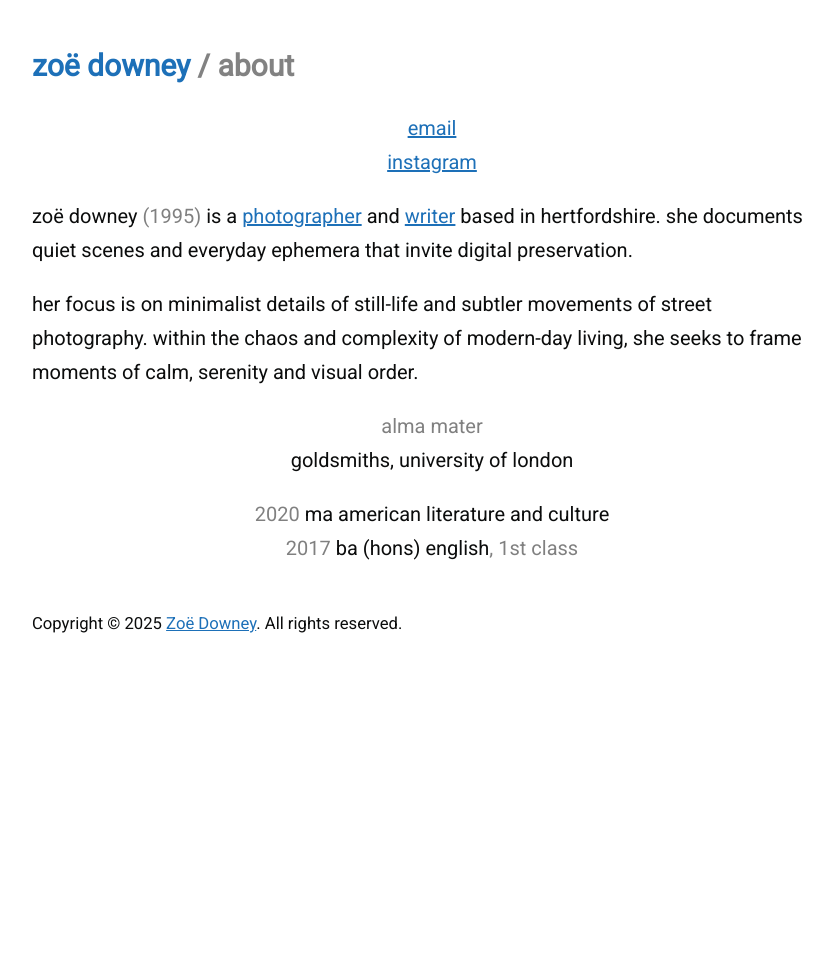
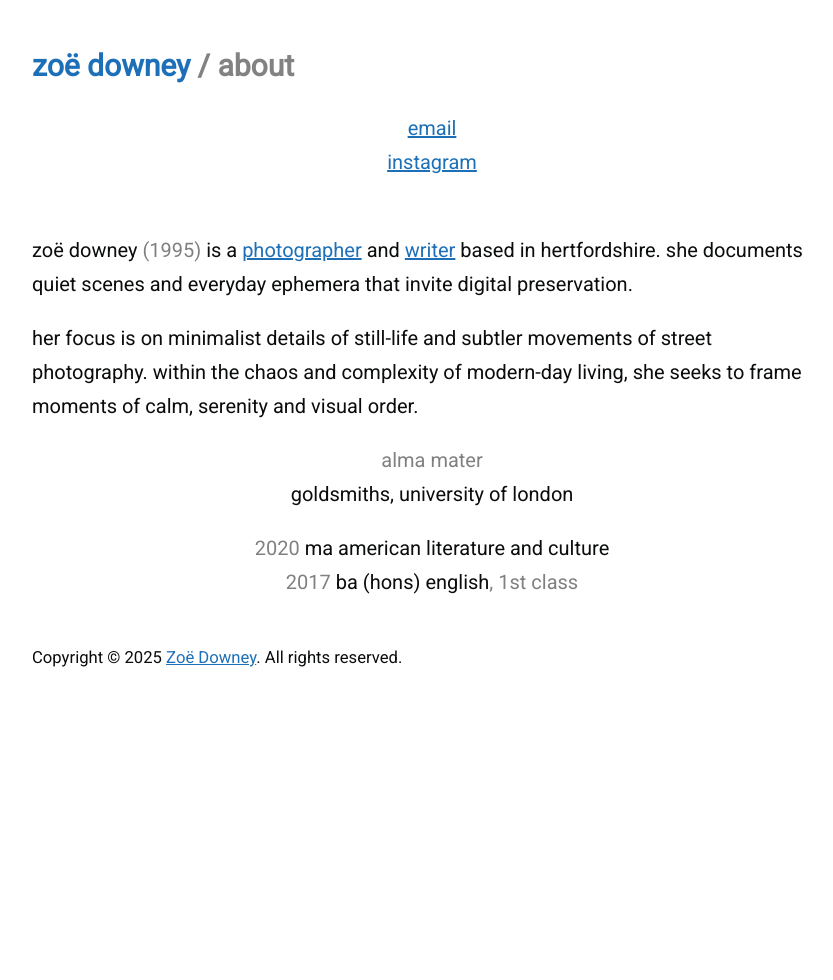
Before and after one commit to zoeurl/zoedowney.github.io, a Jekyll site: the page built from about/index.html, in a window 1280 px wide. Shown: the whole page, without its empty margins (208-1041 px from the left). Built offline with Jekyll 4.4.1, drawn with Linux system fonts in a browser that asks for light colours.

Commit message:
Update index.html

```diff
--- a/about/index.html
+++ b/about/index.html
@@ -5,7 +5,7 @@
 <p><center><a href="mailto:{{site.email}}">email</a></center>
 <center><a href="https://www.instagram.com/zoeurl">instagram</a></center>
 </p>
-zoë downey <font color="grey">(1995)</font> is a <a href="https://www.zoedowney.com/photography/">photographer</a> and <a href="https://www.zoedowney.com/writing/">writer</a> based in hertfordshire. she documents quiet scenes and everyday ephemera that invite digital preservation.
+<br>zoë downey <font color="grey">(1995)</font> is a <a href="https://www.zoedowney.com/photography/">photographer</a> and <a href="https://www.zoedowney.com/writing/">writer</a> based in hertfordshire. she documents quiet scenes and everyday ephemera that invite digital preservation.
 </p>
 her focus is on minimalist details of still-life and subtler movements of street photography. within the chaos and complexity of modern-day living, she seeks to frame moments of calm, serenity and visual order.
 </p>
```
